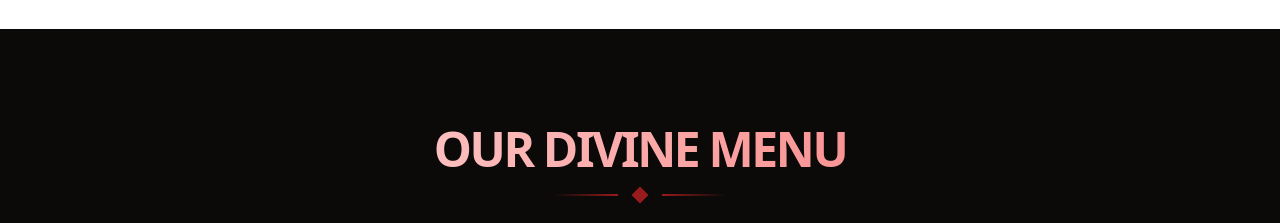
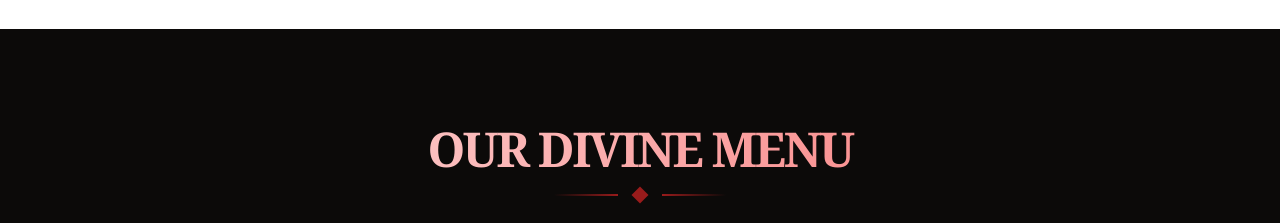
Before and after one commit to ThongchaiChaimasereekul/glindao-cafe, a React (Vite) app: page / in a window 1280 px wide. Shown: the part 1340-1563 px from the top of the page. Built offline with nearby package versions, Linux system fonts and the light colour scheme; a web font is replaced by a local one.

Commit message:
fix-font

```diff
--- a/src/components/Menu.tsx
+++ b/src/components/Menu.tsx
@@ -19,7 +19,7 @@ const Menu = () => {
 
         {/* Header Section */}
         <div className="text-center mb-12">
-          <h2 className="text-5xl font-extrabold text-transparent bg-clip-text bg-gradient-to-r from-red-100 to-red-400 mb-4 uppercase tracking-tighter">
+          <h2 className="text-5xl font-serif font-extrabold text-transparent bg-clip-text bg-gradient-to-r from-red-100 to-red-400 mb-4 uppercase tracking-tighter">
             Our Divine Menu
           </h2>
           <div className="flex justify-center items-center gap-4 mb-8">
--- a/src/components/MenuCard.tsx
+++ b/src/components/MenuCard.tsx
@@ -30,7 +30,7 @@ export const MenuCard = ({ item }: { item: MenuItem }) => (
           </h3>
         </div>
 
-        <p className="text-gray-500 text-xs md:text-sm leading-relaxed font-light line-clamp-2 mb-4">
+        <p className="text-gray-500 font-serif text-xs md:text-sm leading-relaxed font-light line-clamp-2 mb-4">
           {item.description}
         </p>
       </div>
--- a/src/index.css
+++ b/src/index.css
@@ -1,5 +1,3 @@
-@import url('https://fonts.googleapis.com/css2?family=Kanit:wght@300;400;700&display=swap');
-
 @tailwind base;
 @tailwind components;
 @tailwind utilities;
@@ -10,9 +8,6 @@
     scroll-behavior: smooth;
     /* 2. Scroll Padding: กัน Navbar บังหัวข้อเวลาเลื่อนลงมา (เผื่อทำ Sticky Navbar) */
     scroll-padding-top: 2rem;
-    /* Font */
-    font-family: 'Kanit', sans-serif; /* ใส่ชื่อ Font ที่ร้านคุณใช้ เช่น Kanit หรือ Prompt */
-    scroll-behavior: smooth;;
   }
 
   body{
```
